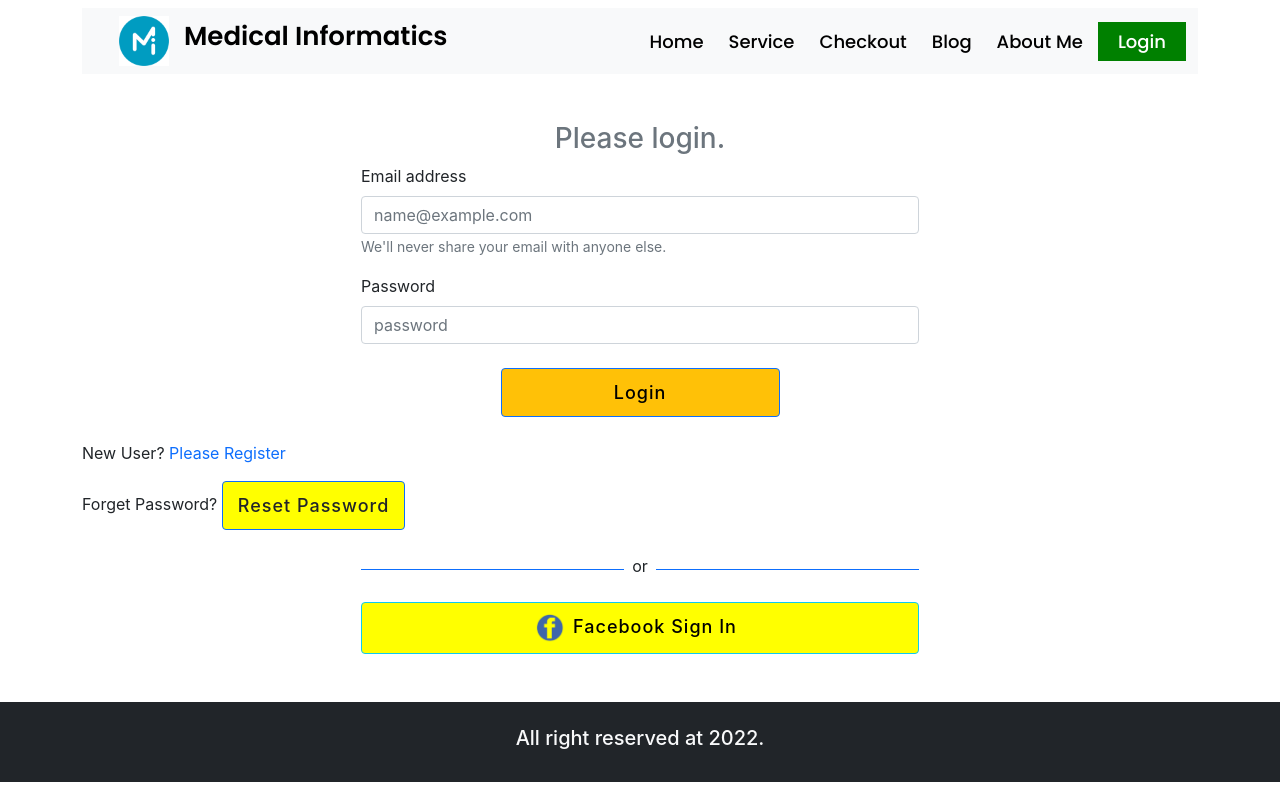
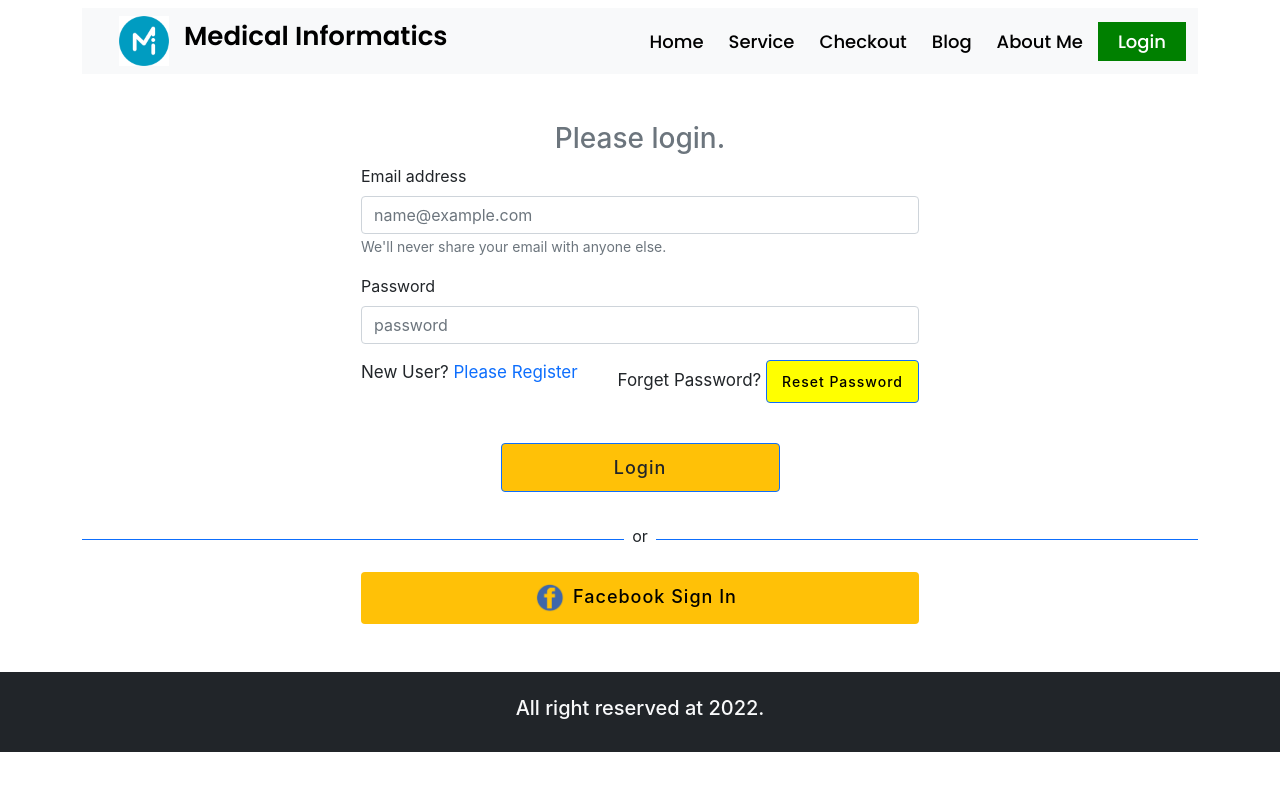
Before and after one commit to anamul01988/independent-service-provider, a React (Create React App) app: page /login in a window 1280 px wide. Built offline with nearby package versions, Linux system fonts and the light colour scheme; no server answers; the HTML template or start-up script is replaced by a standard one.

Commit message:
reset password with react toastify added

```diff
--- a/package.json
+++ b/package.json
@@ -14,6 +14,7 @@
     "react-firebase-hooks": "^5.0.3",
     "react-router-dom": "^6.3.0",
     "react-scripts": "5.0.1",
+    "react-toastify": "^8.2.0",
     "web-vitals": "^2.1.4"
   },
   "scripts": {
--- a/src/components/Login/Login.css
+++ b/src/components/Login/Login.css
@@ -0,0 +1,12 @@
+.login-content p{
+    font-size: 17px;
+}
+.login-content p button{
+    font-size: 14px;
+    transition: .3s ease-in;
+}
+.login-content p button:hover{
+    background-color: black;
+    color: white;
+    transition: .5s;
+}
--- a/src/components/Login/Login.js
+++ b/src/components/Login/Login.js
@@ -1,68 +1,109 @@
 import React, { useRef } from "react";
+import './Login.css';
 import { Button, Form } from "react-bootstrap";
-import { useSignInWithEmailAndPassword } from "react-firebase-hooks/auth";
+import {
+  useSendPasswordResetEmail,
+  useSignInWithEmailAndPassword,
+} from "react-firebase-hooks/auth";
 import { Link, useLocation, useNavigate } from "react-router-dom";
 import auth from "../../firebase.init";
 import Loading from "../Shared/Loading/Loading";
 import SocialLogin from "./SocialLogin";
+import { ToastContainer, toast } from "react-toastify";
+import "react-toastify/dist/ReactToastify.css";
 
 const Login = () => {
-  const emailRef = useRef('');
-  const passwordRef = useRef('');
+  const emailRef = useRef("");
+  const passwordRef = useRef("");
   const navigate = useNavigate();
   const location = useLocation();
 
   let from = location.state?.from?.pathname || "/";
-  const [
-    signInWithEmailAndPassword,
-    user,
-    loading,
-    error,
-  ] = useSignInWithEmailAndPassword(auth);
+  const [signInWithEmailAndPassword, user, loading, error] =
+    useSignInWithEmailAndPassword(auth);
+  const [sendPasswordResetEmail, sending, error1] =
+    useSendPasswordResetEmail(auth);
 
-  if(loading ){
-    return <Loading/>
+  if (loading || sending) {
+    return <Loading />;
   }
-  if(user){
-    navigate(from, {replace: true});
+  if (user) {
+    navigate(from, { replace: true });
   }
   let errorElement;
-  if (error  ) {
-    errorElement =   <p className="text-danger">Error: {error?.message}  </p>
+  if (error || error1) {
+    errorElement = <p className="text-danger">Error: {error?.message} {error1?.message} </p>;
   }
 
-
-  const handleSubmit = event =>{
+  const handleSubmit = (event) => {
     event.preventDefault();
     const email = emailRef.current.value;
     const password = passwordRef.current.value;
     // console.log(email, password)
-    signInWithEmailAndPassword(email, password)
-
-  }
+    signInWithEmailAndPassword(email, password);
+  };
+  const resetPassword = async () => {
+    const email = emailRef.current.value;
+    if (email) {
+      await sendPasswordResetEmail(email);
+      toast("check your email");
+    } else {
+      toast("Please enter your email address");
+    }
+  };
   return (
     <div className="container my-5 ">
       <h3 className="text-secondary text-center mt-3">Please login.</h3>
       <Form onSubmit={handleSubmit} className="w-50 mx-auto">
         <Form.Group className="mb-3" controlId="exampleForm.ControlInput1">
           <Form.Label>Email address</Form.Label>
-          <Form.Control ref={emailRef} type="email" placeholder="name@example.com" />
+          <Form.Control
+            ref={emailRef}
+            type="email"
+            placeholder="name@example.com"
+          />
           <Form.Text className="text-muted">
             We'll never share your email with anyone else.
           </Form.Text>
         </Form.Group>
         <Form.Group className="mb-3" controlId="exampleForm.ControlInput1">
           <Form.Label>Password</Form.Label>
-          <Form.Control ref={passwordRef} type="password" placeholder="password" />
+          <Form.Control
+            ref={passwordRef}
+            type="password"
+            placeholder="password"
+          />
         </Form.Group>
-        <Button  className="w-50 mx-auto d-block my-4 bg-warning " type="submit">
+        <div className="login-content d-flex justify-content-between align-item-center">
+          {errorElement}
+          <p>
+            New User?{" "}
+            <Link
+              to="/register"
+              className="text-primary pointer-cursor pe-auto text-decoration-none"
+            >
+              Please Register
+            </Link>
+          </p>
+          <p>
+            Forget Password?{" "}
+            <Button
+              // className="btn btn-link text-dark pointer-cursor pe-auto text-decoration-none "
+              onClick={resetPassword}
+            >
+              Reset Password
+            </Button>
+          </p>
+        </div>
+        <Button className="w-50 mx-auto d-block my-4 bg-warning text-dark " type="submit">
           Login
         </Button>
       </Form>
-      {errorElement}
+      {/* {errorElement}
       <p>New User? <Link to='/register' className="text-primary pointer-cursor pe-auto text-decoration-none" >Please Register</Link></p>
-      <p>Forget Password? <Button className=" btn btn-link text-dark pointer-cursor pe-auto text-decoration-none" >Reset Password</Button></p>
-      <SocialLogin/>
+      <p>Forget Password? <Button className=" btn btn-link text-dark pointer-cursor pe-auto text-decoration-none" onClick={resetPassword} >Reset Password</Button></p> */}
+      <SocialLogin />
+      <ToastContainer />
     </div>
   );
 };
--- a/src/components/Login/SocialLogin.js
+++ b/src/components/Login/SocialLogin.js
@@ -3,17 +3,25 @@ import { useSignInWithFacebook } from 'react-firebase-hooks/auth';
 import { useNavigate } from 'react-router-dom';
 import auth from '../../firebase.init';
 import fb from '../../images/login/facebook.png';
+import Loading from '../Shared/Loading/Loading';
 
 const SocialLogin = () => {
     const [signInWithFacebook, user, loading, error] = useSignInWithFacebook(auth);
     const navigate = useNavigate();
 
+    let errorElement;
+    if(loading ){
+      return <Loading/>
+    }
+    if (error) {
+      errorElement =  <p className="text-danger">Error: {error?.message} </p>
+    }
   if (user) {
     navigate("/");
   }
     return (
         <div className="">
-        <div className="d-flex align-items-center w-50 mx-auto">
+        <div className="d-flex align-items-center w-100 mx-auto">
           <div style={{ height: "1px" }} className="bg-primary w-50"> </div>
           <p className="mt-2 px-2">or</p>
           <div style={{ height: "1px" }} className="bg-primary w-50">
@@ -21,28 +29,15 @@ const SocialLogin = () => {
           </div>
 
         </div>
-        {/* {errorElement} */}
+        {errorElement}
 
         <div className="">
-          {/* <button
-            onClick={() => signInWithGoogle()}
-            className="btn btn-info w-50 d-block mx-auto my-2"
-          >
-            <img style={{ width: "30px" }} src={google1} alt="google" />
-            <span className="px-2">Google Sign In</span>
-          </button> */}
           <button
               onClick={() => signInWithFacebook()}
-          className="btn btn-info w-50 d-block mx-auto my-2">
+          className="btn bg-warning w-50 d-block mx-auto my-2">
             <img style={{ width: "30px" }} src={fb} alt="google" />
             <span className="px-2">Facebook Sign In</span>
           </button>
-          {/* <button
-              onClick={() => signInWithGithub()}
-           className="btn btn-info w-50 d-block mx-auto ">
-            <img style={{ width: "30px" }} src={github1} alt="google" />
-            <span className="px-2">Github Sign In</span>
-          </button> */}
         </div>
       </div>
     );
--- a/src/components/Register/Register.css
+++ b/src/components/Register/Register.css
@@ -1,14 +1,17 @@
 .register-form{
     margin: 0 auto;
-    width: 50%;
+    width: 40%;
+
 }
 .register-form input:not([type=checkbox]){
     display: block;
     width: 100%;
-    height : 40px;
+    height : 45px;
     border-radius: 5px;
     border: 1px solid lightgrey;
     padding-left: 10px;
     font-size: 16px;
-    margin-bottom: 15px;
+    margin-bottom: 25px;
+    border-radius: 20px;
+    border: 1px solid rgb(65, 64, 64);
 }
--- a/src/components/Register/Register.js
+++ b/src/components/Register/Register.js
@@ -47,7 +47,7 @@ const Register = () => {
             <input type="password" name='password' id='' placeholder='password' required />
             <input onClick={() => setAgree(!agree)}  type="checkbox" name="terms" id="terms" />
             <label className={`ps-2 ${agree? '': 'text-danger'}`} htmlFor="terms">Accept terms & condition</label>
-            <input disabled={!agree}  className='w-50 mx-auto btn btn-primary mt-2' type="submit" value='Register' />
+            <input disabled={!agree}  className='w-50 mx-auto btn bg-warning mt-3 ' type="submit" value='Register' />
         </form>
         <p>Already have an account? <Link to='/login' className="text-primary pointer-cursor pe-auto text-decoration-none" >Please Login</Link></p>
         <SocialLogin/>
```
Also changed, not shown: 1 other file (tests, documents, lock files or other folders).
